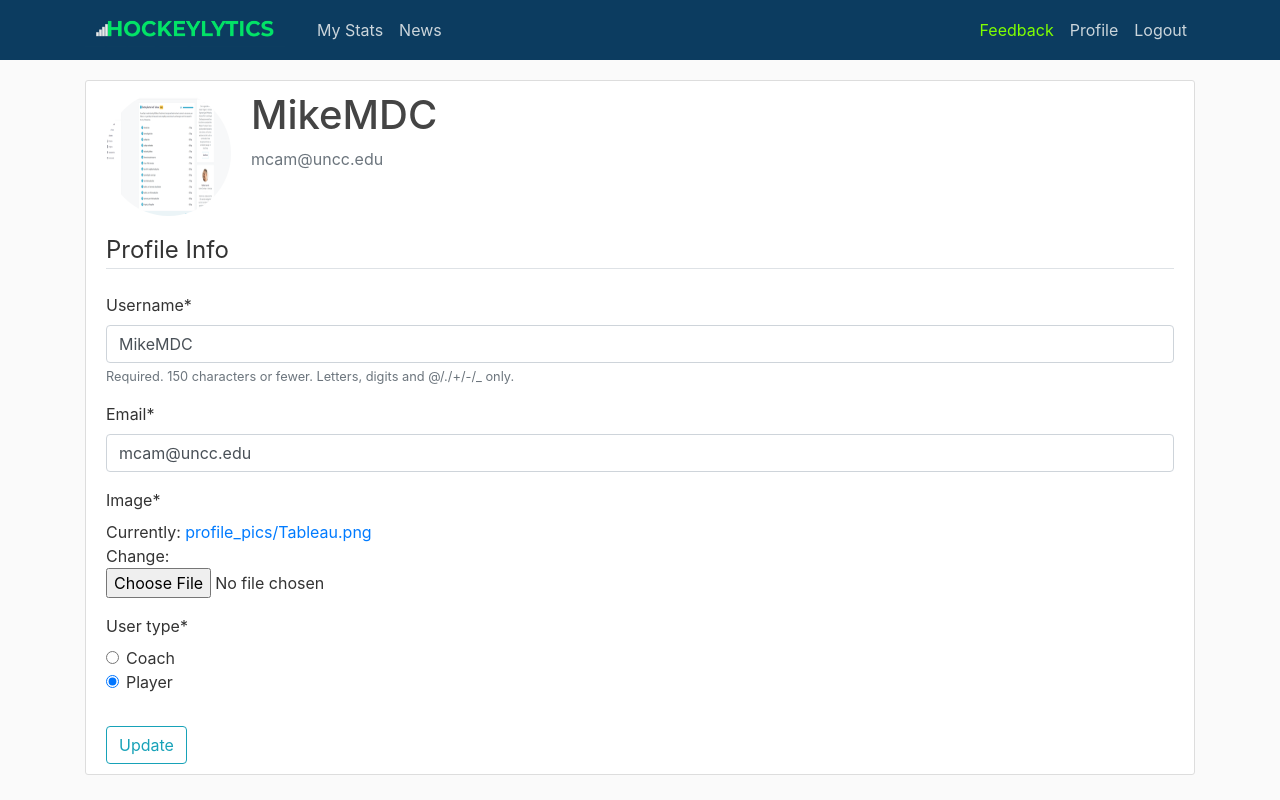
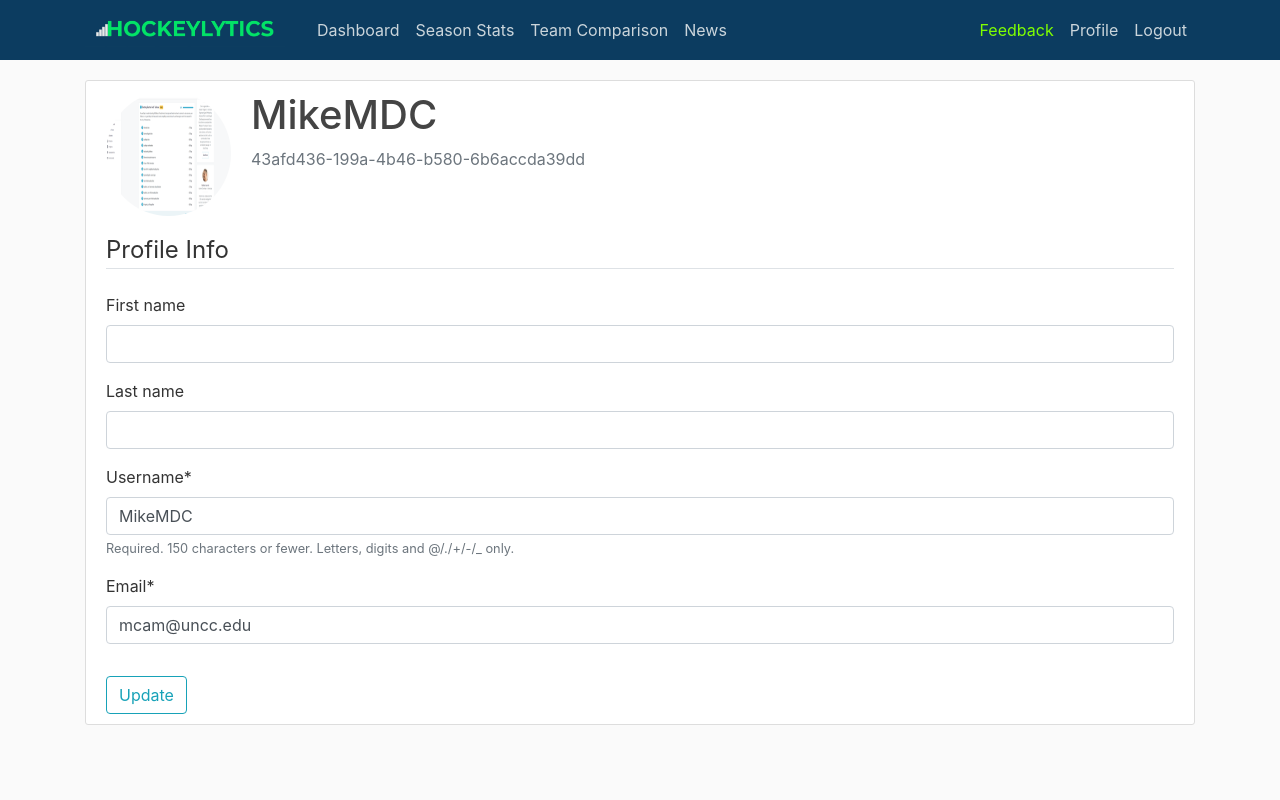
Before and after one commit to MikeMCam/Hockeylytics, a Django app: page /profile/ in a window 1280 px wide. Run offline with Django 3.2, Linux system fonts and the light colour scheme; a user stored in the database is signed in; data comes from the database, SQL or seed files in the repository; parts of the project's set-up code (start-up, migrations or seed data) failed here and were passed over; some libraries are stand-ins or nearby versions.

Commit message:
Separated Coach and Player Tabs

```diff
--- a/main/templates/main/base.html
+++ b/main/templates/main/base.html
@@ -37,7 +37,17 @@
             <div class="collapse navbar-collapse" id="navbarToggle">
                 <div class="navbar-nav mr-auto">
                     {% if user.is_authenticated %}
-                        <a class="nav-item nav-link" href="{% url 'my_stats' %}">My Stats</a>
+                        {% if user.profile.user_type == 'CH' %}
+                            <a class="nav-item nav-link" href="{% url 'coach-dashboard' %}">Dashboard</a>
+                            <a class="nav-item nav-link" href="{% url 'invite-players' %}">Invite Players</a>
+                            <a class="nav-item nav-link" href="{% url 'enter-game' %}">Enter Game Data</a>
+                            <a class="nav-item nav-link" href="{% url 'game-list' %}">Games</a>
+                        {% elif user.profile.user_type == 'PR' %}
+                            <a class="nav-item nav-link" href="{% url 'player-dashboard' %}">Dashboard</a>
+                            <a class="nav-item nav-link" href="{% url 'season-stats' %}">Season Stats</a>
+                            <a class="nav-item nav-link" href="{% url 'team-comparison' %}">Team Comparison</a>
+                        {% endif %}
+
                     {% else %}
                         <a class="nav-item nav-link" href="{% url 'clients' %}">Clients</a>
                         <a class="nav-item nav-link" href="{% url 'about' %}">About</a>
--- /dev/null
+++ b/main/templates/main/coach_dashboard.html
@@ -0,0 +1,4 @@
+{% extends "main/base.html" %}
+{% block content %}
+
+{% endblock content %}
--- /dev/null
+++ b/main/templates/main/enter_game.html
@@ -0,0 +1,4 @@
+{% extends "main/base.html" %}
+{% block content %}
+
+{% endblock content %}
--- /dev/null
+++ b/main/templates/main/game_list.html
@@ -0,0 +1,4 @@
+{% extends "main/base.html" %}
+{% block content %}
+
+{% endblock content %}
--- /dev/null
+++ b/main/templates/main/invite_players.html
@@ -0,0 +1,4 @@
+{% extends "main/base.html" %}
+{% block content %}
+
+{% endblock content %}
--- /dev/null
+++ b/main/templates/main/player_dashboard.html
@@ -0,0 +1,4 @@
+{% extends "main/base.html" %}
+{% block content %}
+
+{% endblock content %}
--- /dev/null
+++ b/main/templates/main/season_stats.html
@@ -0,0 +1,4 @@
+{% extends "main/base.html" %}
+{% block content %}
+
+{% endblock content %}
--- /dev/null
+++ b/main/templates/main/team_comparison.html
@@ -0,0 +1,4 @@
+{% extends "main/base.html" %}
+{% block content %}
+
+{% endblock content %}
--- a/main/urls.py
+++ b/main/urls.py
@@ -5,15 +5,28 @@ from .views import (PostListView,
 from . import views
 
 urlpatterns = [
+    # Generic paths
     path('', views.home, name='home'),
     path('news/', views.news, name='news'),
     path('about/', views.about, name='about'),
     path('stats/', views.my_stats, name='my_stats'),
     path('clients/', views.clients, name='clients'),
+
+    # Feedback paths
     path('feedback/', PostListView.as_view(), name='feedback'),
     path('feedback/<int:pk>/', PostDetailView.as_view(), name='feedback-detail'),
     path('feedback/new/', PostCreateView.as_view(), name='feedback-create'),
     path('feedback/<int:pk>/update/', PostUpdateView.as_view(), name='feedback-update'),
     path('feedback/<int:pk>/delete/', PostDeleteView.as_view(), name='feedback-delete'),
-    # path('feedback/', views.feedback, name='feedback'),
+
+    # Coach paths
+    path('coach-dashboard/', views.coach_dashboard, name='coach-dashboard'),
+    path('invite-players/', views.invite_players, name='invite-players'),
+    path('enter-game/', views.enter_game, name='enter-game'),
+    path('game-list/', views.game_list, name='game-list'),
+
+    # Player paths
+    path('player-dashboard/', views.player_dashboard, name='player-dashboard'),
+    path('season-stats/', views.season_stats, name='season-stats'),
+    path('team_comparison/', views.team_comparison, name='team-comparison'),
 ]
--- a/users/forms.py
+++ b/users/forms.py
@@ -27,13 +27,4 @@ class UserUpdateForm(forms.ModelForm):
 
     class Meta:
         model = User
-        fields = ['username', 'email']
-
-
-class ProfileUpdateForm(forms.ModelForm):
-    CHOICES = [('CH', 'Coach'), ('PR', 'Player')]
-    user_type = forms.ChoiceField(choices=CHOICES, widget=forms.RadioSelect)
-
-    class Meta:
-        model = Profile
-        fields = ['image', 'user_type']
+        fields = ['first_name', 'last_name', 'username', 'email']
--- a/users/models.py
+++ b/users/models.py
@@ -1,10 +1,14 @@
 from django.db import models
 from django.contrib.auth.models import User
 from PIL import Image
+import uuid
 
 
 class Profile(models.Model):
     user = models.OneToOneField(User, on_delete=models.CASCADE)
+    unique_id = models.UUIDField(primary_key=True,
+                                 default=uuid.uuid4,
+                                 editable=False)
     image = models.ImageField(default='default.jpg', upload_to='profile_pics')
 
     COACH = 'CH'
--- a/users/templates/users/profile.html
+++ b/users/templates/users/profile.html
@@ -6,7 +6,7 @@
             <img class="rounded-circle account-img" src="{{ user.profile.image.url }}">
             <div class="media-body">
                 <h2 class="account-heading">{{ user.username }}</h2>
-                <p class="text-secondary">{{ user.email }}</p>
+                <p class="text-secondary">{{ user.profile.unique_id }}</p>
             </div>
         </div>
         <form method="POST" enctype="multipart/form-data">
@@ -14,7 +14,6 @@
             <fieldset class="form-group">
                 <legend class="border-bottom mb-4">Profile Info</legend>
                 {{ u_form|crispy }}
-                {{ p_form|crispy }}
             </fieldset>
             <div class=""form-group>
                 <button class="btn btn-outline-info" type="submit">Update</button>
--- a/users/views.py
+++ b/users/views.py
@@ -1,6 +1,6 @@
 from django.shortcuts import render, redirect
 from django.contrib import messages
-from .forms import UserRegisterForm, UserUpdateForm, ProfileUpdateForm, UserTypeForm
+from .forms import UserRegisterForm, UserUpdateForm, UserTypeForm
 from django.contrib.auth.decorators import login_required
 
 
@@ -34,21 +34,15 @@ def register(request):
 def profile(request):
     if request.method == 'POST':
         u_form = UserUpdateForm(request.POST, instance=request.user)
-        p_form = ProfileUpdateForm(request.POST,
-                                   request.FILES,
-                                   instance=request.user.profile)
-        if u_form.is_valid() and p_form.is_valid():
+        if u_form.is_valid():
             u_form.save()
-            p_form.save()
             messages.success(request, f'Your account has been updated!')
             return redirect('profile')
     else:
         u_form = UserUpdateForm(instance=request.user)
-        p_form = ProfileUpdateForm(instance=request.user.profile)
 
     context = {
         'u_form': u_form,
-        'p_form': p_form,
     }
 
     return render(request, 'users/profile.html', context)
```
Also changed, not shown: main/views.py (+31 -0 lines), users/migrations/0003_auto_20201119_0644.py (added).
